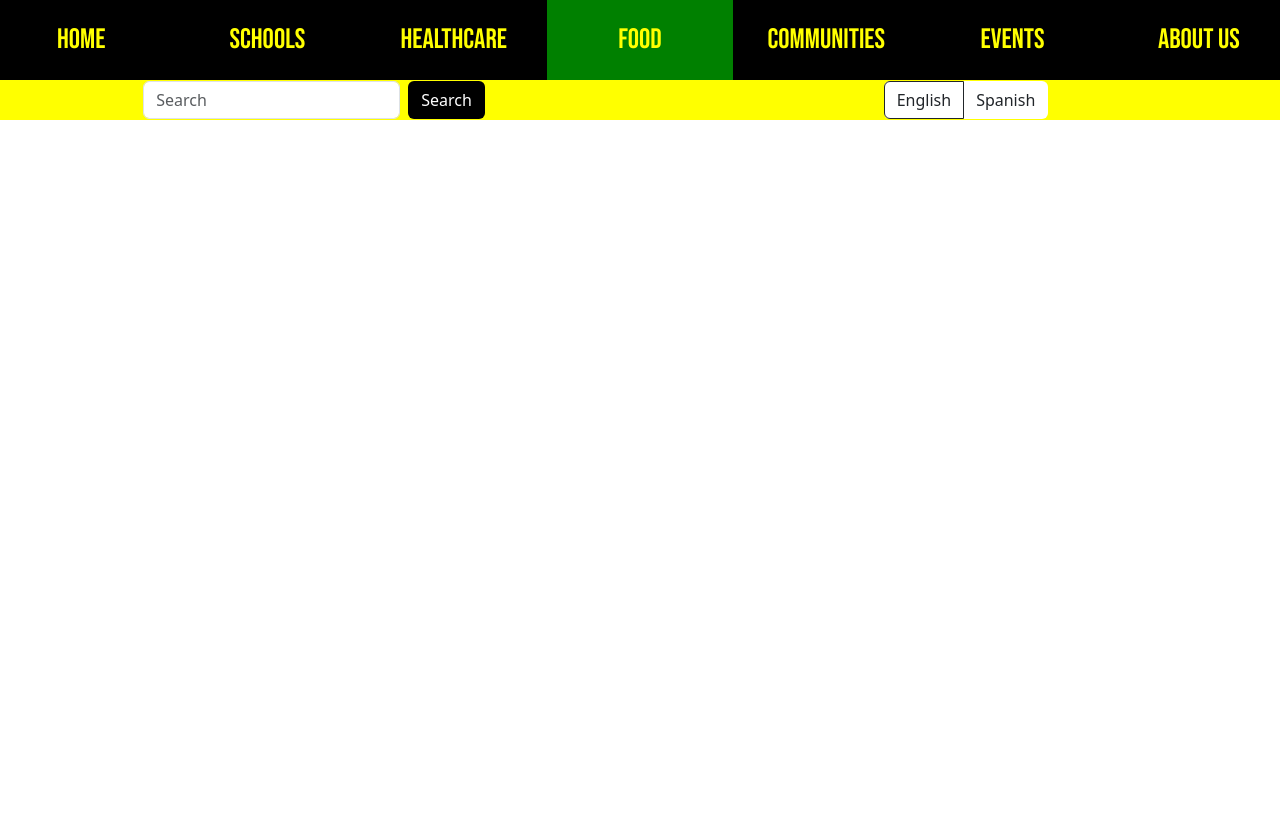
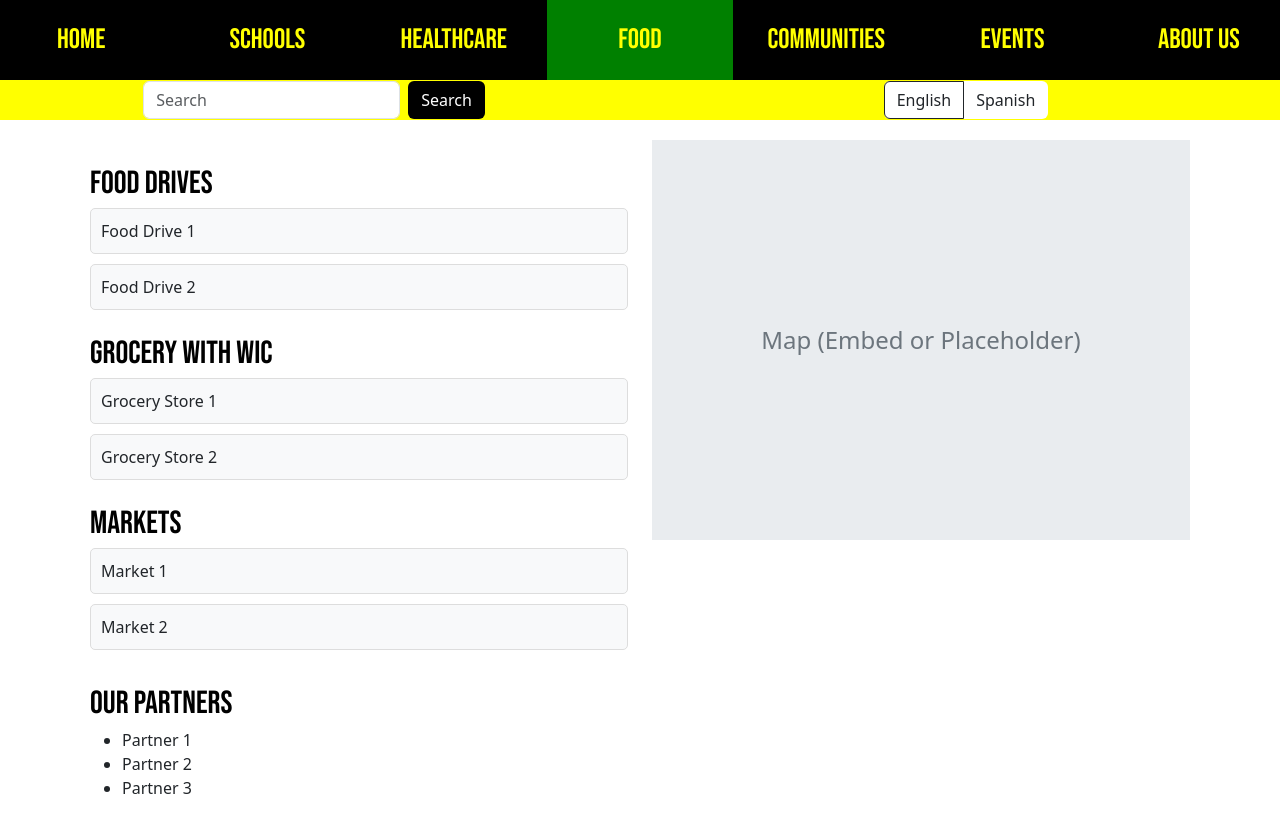
Before and after one commit to ColeJMitchell/brb-website, a Django app: template src/templates/food.html in a window 1280 px wide. Before the commit the page ends 120 px from the top, so only its background shows below. Run offline with Django 5.2, Linux system fonts and the light colour scheme; the template is opened without the code that fills it, so the values that code supplies are empty.

Commit message:
Food page layout is set up and page scrolling set for food and healthcare

```diff
--- a/src/templates/food.html
+++ b/src/templates/food.html
@@ -6,12 +6,12 @@
     <link href="https://fonts.googleapis.com/css2?family=Bebas+Neue&display=swap" rel="stylesheet">
     <meta charset="UTF-8">
     <meta name="viewport" content="width=device-width, initial-scale=1.0">
-    <title>Document</title>
+    <title>BeeReady Food Resources</title>
     <style>
         body {
             margin: 0;
             padding: 0;
-            overflow: hidden;
+            overflow: auto;
         }
         .container-fluid {
             padding: 0;
@@ -95,6 +95,38 @@
             }
         }
 
+        .content-container {
+            padding: 20px;
+        }
+
+        .resource-section, .partners, .map {
+            margin-top: 20px;
+        }
+
+        .resource-header, .partners-header {
+            font-family: 'Bebas Neue', sans-serif;
+            font-size: 2rem;
+            color: black;
+        }
+
+        .resource-card {
+            background-color: #f8f9fa;
+            border: 1px solid #ddd;
+            padding: 10px;
+            border-radius: 5px;
+            margin-bottom: 10px;
+        }
+
+        .map-container {
+            height: 400px;
+            background-color: #e9ecef;
+            position: relative;
+            display: flex;
+            justify-content: center;
+            align-items: center;
+            font-size: 1.5rem;
+            color: #6c757d;
+        }
     </style>
 </head>
 <body>
@@ -166,5 +198,57 @@
                 </div>
             </div>
         </div>
+
+        <!-- Main Content Layout -->
+        <div class="container content-container">
+            <div class="row">
+                <!-- Food Resources Section -->
+                <div class="col-md-6">
+                    <!-- Food Drives -->
+                    <div class="resource-section">
+                        <div class="resource-header">Food Drives</div>
+                        <div class="resource-card">Food Drive 1</div>
+                        <div class="resource-card">Food Drive 2</div>
+                        <!-- Add more food drives as needed -->
+                    </div>
+
+                    <!-- Grocery with WIC -->
+                    <div class="resource-section">
+                        <div class="resource-header">Grocery with WIC</div>
+                        <div class="resource-card">Grocery Store 1</div>
+                        <div class="resource-card">Grocery Store 2</div>
+                        <!-- Add more grocery options as needed -->
+                    </div>
+
+                    <!-- Markets -->
+                    <div class="resource-section">
+                        <div class="resource-header">Markets</div>
+                        <div class="resource-card">Market 1</div>
+                        <div class="resource-card">Market 2</div>
+                        <!-- Add more markets as needed -->
+                    </div>
+                </div>
+
+                <!-- Map Section -->
+                <div class="col-md-6">
+                    <div class="map-container">
+                        Map (Embed or Placeholder)
+                    </div>
+                </div>
+            </div>
+
+            <!-- Partners Section -->
+            <div class="row partners">
+                <div class="col-12">
+                    <div class="partners-header">Our Partners</div>
+                    <ul>
+                        <li>Partner 1</li>
+                        <li>Partner 2</li>
+                        <li>Partner 3</li>
+                        <!-- Add more partners as needed -->
+                    </ul>
+                </div>
+            </div>
+        </div>
 </body>
 </html>
--- a/src/templates/healthcare.html
+++ b/src/templates/healthcare.html
@@ -11,7 +11,7 @@
         body {
             margin: 0;
             padding: 0;
-            overflow: hidden;
+            overflow: auto;
         }
         .container-fluid {
             padding: 0;
```
